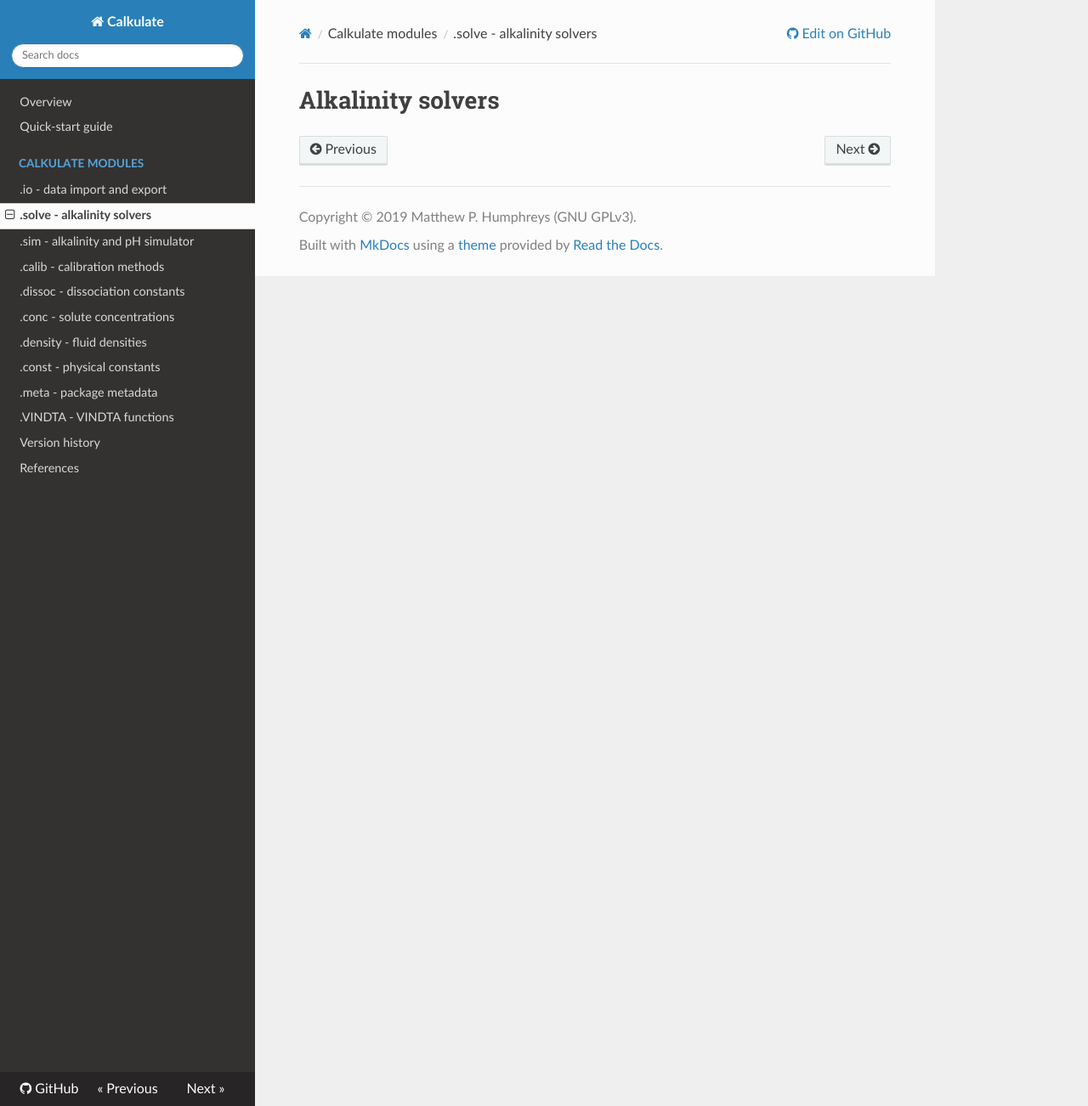
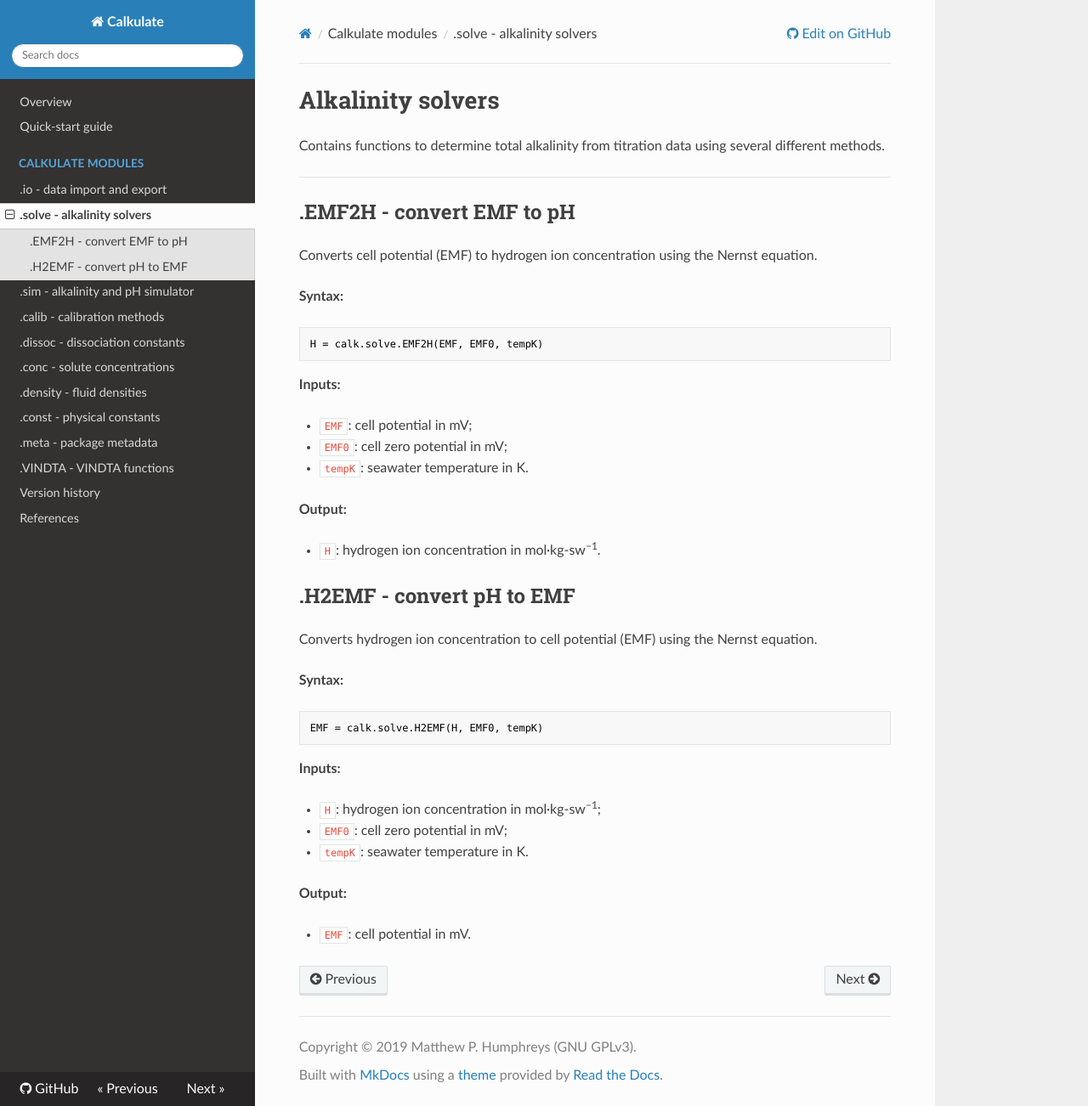
Before and after one commit to mvdh7/calkulate, an MkDocs documentation site: the page built from docs/modules/solve.md, in a window 1280 px wide and 1302 px high. Shown: the whole window at 85% size. Built offline with MkDocs 1.6.1, drawn with Linux system fonts in a browser that asks for light colours; nearby versions of some CDN libraries.

Commit message:
Began documenting solve module

````diff
--- a/docs/modules/solve.md
+++ b/docs/modules/solve.md
@@ -1 +1,47 @@
 # Alkalinity solvers
+
+Contains functions to determine total alkalinity from titration data using several different methods.
+
+
+<hr />
+
+## .EMF2H - convert EMF to pH
+
+Converts cell potential (EMF) to hydrogen ion concentration using the Nernst equation.
+
+**Syntax:**
+
+```python
+H = calk.solve.EMF2H(EMF, EMF0, tempK)
+```
+
+**Inputs:**
+
+  * `EMF`: cell potential in mV;
+  * `EMF0`: cell zero potential in mV;
+  * `tempK`: seawater temperature in K.
+
+**Output:**
+
+  * `H`: hydrogen ion concentration in mol·kg-sw<sup>−1</sup>.
+
+
+## .H2EMF - convert pH to EMF
+
+Converts hydrogen ion concentration to cell potential (EMF) using the Nernst equation.
+
+**Syntax:**
+
+```python
+EMF = calk.solve.H2EMF(H, EMF0, tempK)
+```
+
+**Inputs:**
+
+  * `H`: hydrogen ion concentration in mol·kg-sw<sup>−1</sup>;
+  * `EMF0`: cell zero potential in mV;
+  * `tempK`: seawater temperature in K.
+
+**Output:**
+
+  * `EMF`: cell potential in mV.
````
Also changed, not shown: docs/index.md (+3 -3 lines), 1 other file.
